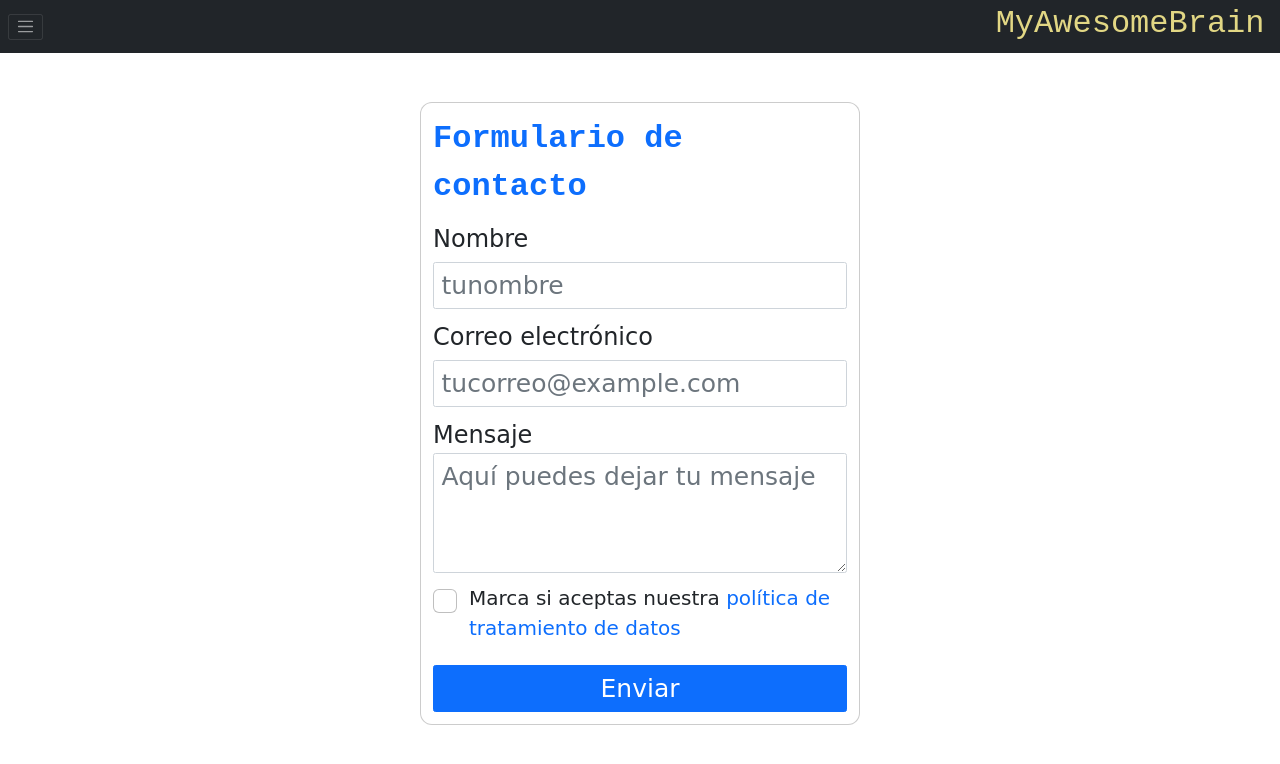
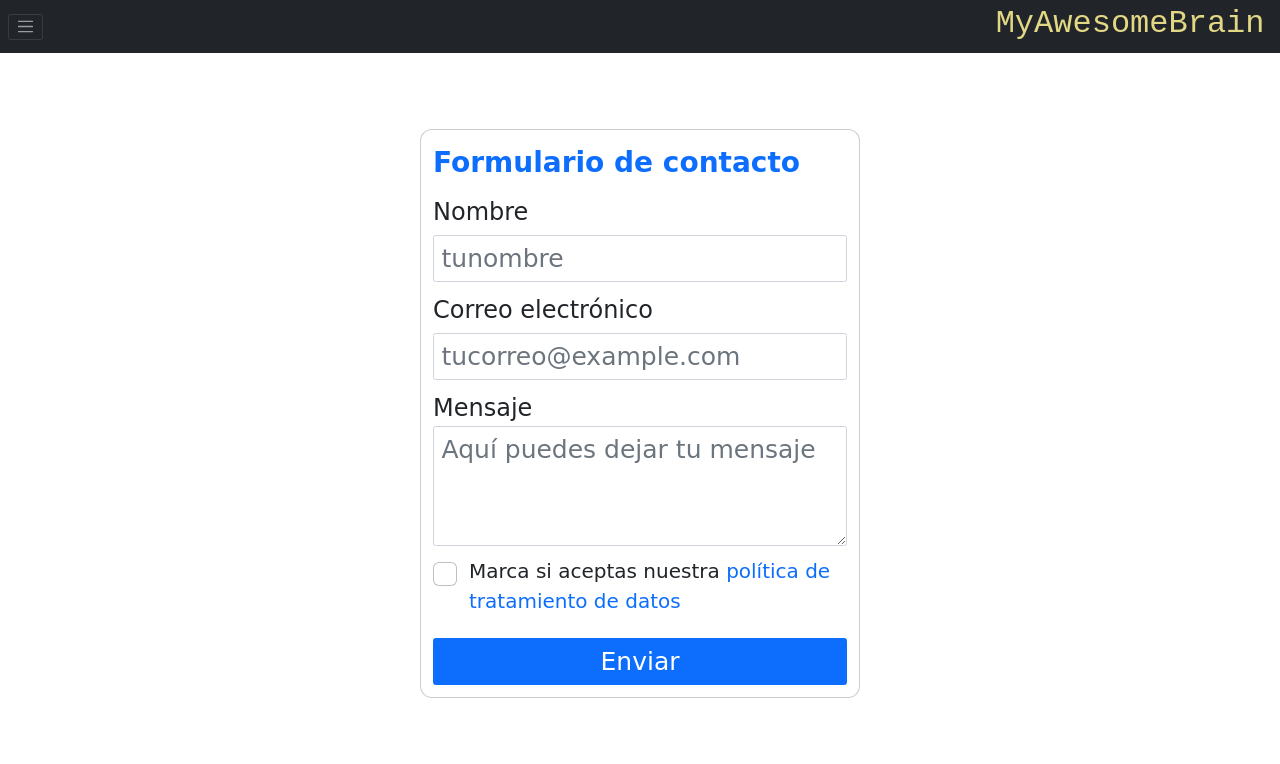
Before and after one commit to mateo-restrepo/myawesomebrain, a website: page contacto.html in a window 1280 px wide. Drawn offline with nearby package versions, Linux system fonts and the light colour scheme; a web font is replaced by a local one.

Commit message:
Update contacto.html

```diff
--- a/contacto.html
+++ b/contacto.html
@@ -43,7 +43,7 @@
     <div class="main-container">
       <div class="mr-4 main-content">
         <form class="form d-flex flex-column">
-          <p class="text-primary title fw-bold mb-3">Formulario de contacto</p>
+          <p class="text-primary subtitle fw-bold mb-3">Formulario de contacto</p>
           <div class="mb-3">
               <label for="name" class="form-label text-dark">Nombre</label>
               <input type="text" class="form-control fs-1" name="name" id="name" placeholder="tunombre" title="Digita tu nombre" required>
```
